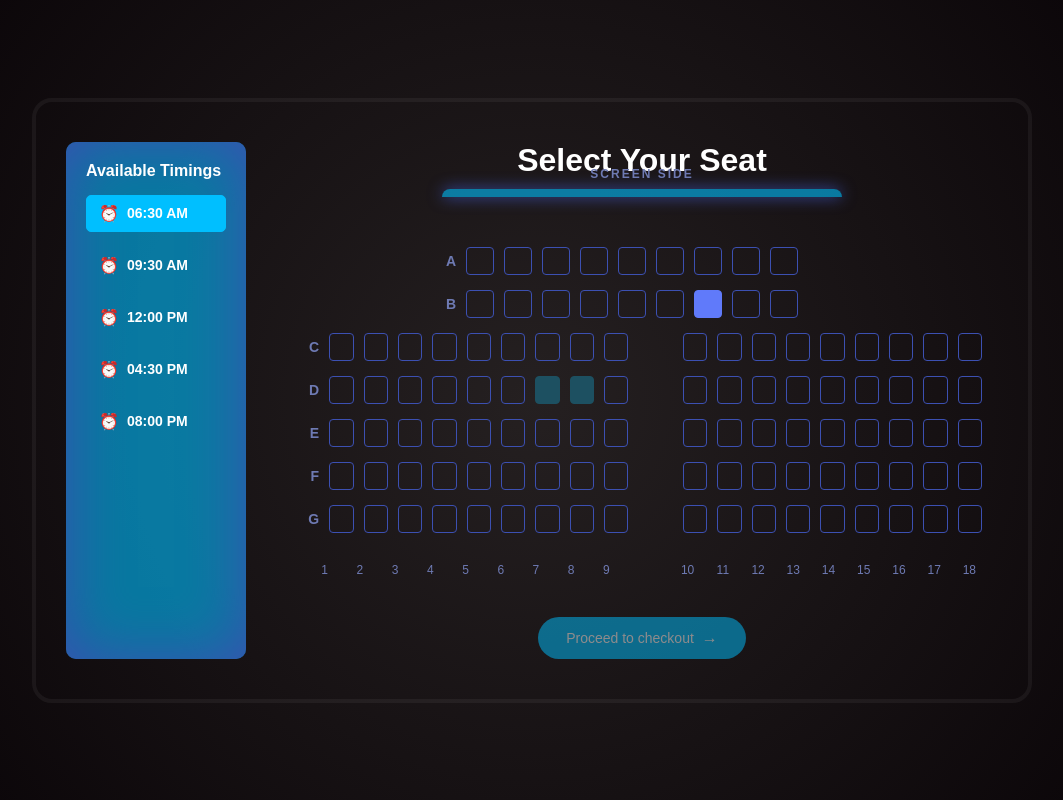
After one commit to ArkQt/tiketiks, a PHP site: page /ticketix/seat-reservation.php in a window 1280 px wide. The commit adds this page. Shown: the whole page, without its empty margins (108-1171 px from the left). Run offline with PHP 8.4, Linux system fonts and the light colour scheme.

Commit message:
Add files via upload

```diff
--- /dev/null
+++ b/css/seats.css
@@ -0,0 +1,206 @@
+* {
+    box-sizing: border-box;
+    margin: 0;
+    padding: 0;
+    font-family: 'Poppins', sans-serif;
+}
+
+body {
+    background: radial-gradient(circle at center, #252021, #090407);
+    color: #fff;
+    min-height: 100vh;
+    display: flex;
+    align-items: center;
+    justify-content: center;
+}
+
+.container {
+    border: 4px solid rgba(255,255,255,0.05);
+    border-radius: 20px;
+    max-width: 1000px;
+    width: 100%;
+    padding: 40px 30px;
+    display: flex;
+    gap: 40px;
+}
+
+/* Timings sidebar */
+aside.timings {
+    background: rgba(0, 191, 255, 0.6);
+    box-shadow: inset 0 0 60px #3C50B2;
+    border-radius: 10px;
+    padding: 20px;
+    width: 180px;
+    font-size: 14px;
+    font-weight: 600;
+}
+aside.timings h3 {
+    margin-bottom: 15px;
+    font-weight: 700;
+    font-size: 16px;
+}
+aside.timings ul {
+    list-style: none;
+}
+aside.timings ul li {
+    display: flex;
+    align-items: center;
+    margin-bottom: 15px;
+    cursor: pointer;
+    color: #fff;
+    padding: 8px 12px;
+    border-radius: 5px;
+    border: 1px solid transparent;
+    transition: background-color 0.3s ease;
+    user-select: none;
+    outline: none;
+}
+aside.timings ul li .icon {
+    margin-right: 8px;
+    font-size: 16px;
+}
+aside.timings ul li.active {
+    background: #00BFFF;
+    border-color: #00BFFF;
+}
+aside.timings ul li:focus {
+    outline: 2px solid #00BFFF;
+    outline-offset: 2px;
+}
+
+/* Seat selection main */
+main.seat-selection {
+    flex: 1;
+    text-align: center;
+}
+
+main.seat-selection h1 {
+    font-weight: 600;
+    margin-bottom: 10px;
+}
+
+/* Screen bar + label */
+.screen {
+    position: relative;
+    margin: 0 auto 50px;
+    max-width: 400px;
+    height: 8px;
+    background: rgba(0, 191, 255, 0.6);
+    box-shadow: 0 0 15px #3C50B2;
+    border-radius: 30px 30px 0 0;
+}
+.screen::before {
+    content: "SCREEN SIDE";
+    position: absolute;
+    top: -22px;
+    left: 50%;
+    transform: translateX(-50%);
+    font-size: 12px;
+    color: #6e7ab3;
+    font-weight: 600;
+    letter-spacing: 2px;
+}
+
+/* Seats wrapper */
+.seats-wrapper {
+    display: flex;
+    flex-direction: column;
+    gap: 15px;
+    max-width: 680px;
+    margin: 0 auto 40px;
+}
+
+/* Row styles */
+.row {
+    display: flex;
+    justify-content: center;
+    align-items: center;
+    gap: 10px;
+}
+
+/* Row labels */
+.row-label {
+    width: 20px;
+    text-align: right;
+    font-size: 14px;
+    font-weight: 600;
+    color: #6e7ab3;
+}
+
+/* Seat numbers below seats */
+.row-labels {
+    justify-content: center;
+    margin-bottom: 0;
+}
+.seat-numbers-bottom {
+    margin-top: 15px;
+}
+
+/* Seat numbers */
+.seat-number {
+    width: 28px;
+    font-size: 12px;
+    color: #6e7ab3;
+    text-align: center;
+}
+
+/* Seat gap */
+.seat-gap {
+    width: 40px;
+}
+
+/* Seats */
+.seat {
+    width: 28px;
+    height: 28px;
+    border-radius: 4px;
+    border: 1.5px solid #3C50B2;
+    background: transparent;
+    cursor: pointer;
+    transition: background 0.3s, border 0.3s;
+    outline: none;
+}
+.seat:hover:not(.booked):not(.selected) {
+    border-color: #607afa;
+}
+.seat.selected {
+    background: #607afa;
+    border-color: #607afa;
+}
+.seat.booked {
+    background: #1d5061;
+    border-color: #1d5061;
+    cursor: not-allowed;
+}
+.seat:focus {
+    outline: 2px solid #00BFFF;
+    outline-offset: 2px;
+}
+
+/* Proceed button */
+.proceed-btn {
+    background: #00BFFF;
+    border: none;
+    border-radius: 40px;
+    padding: 12px 28px;
+    font-weight: 500;
+    font-size: 14px;
+    color: #fff;
+    cursor: pointer;
+    display: inline-flex;
+    align-items: center;
+    gap: 8px;
+    transition: background-color 0.3s ease;
+}
+.proceed-btn span {
+    font-size: 16px;
+    font-weight: 900;
+}
+.proceed-btn:hover:not(:disabled) {
+    background: #0099cc;
+}
+.proceed-btn:disabled {
+    opacity: 0.5;
+    cursor: not-allowed;
+    pointer-events: none;
+}
--- a/search.php
+++ b/search.php
@@ -232,7 +232,7 @@ if (!empty($search_query)) {
             </nav>
         </div>
         <div class="right-section">
-            <button class="ticket-btn">Tickets</button>
+            <button class="ticket-btn">Buy Tickets</button>
             <?php if (isset($_SESSION['logged_in']) && $_SESSION['logged_in']): ?>
                 <span class="welcome-text">Welcome, <?php echo htmlspecialchars($_SESSION['user_name']); ?>!</span>
                 <a href="logout.php" class="login-link"><i class="user-icon"></i> Logout</a>
--- /dev/null
+++ b/seat-reservation.php
@@ -0,0 +1,125 @@
+<!DOCTYPE html>
+<html lang="en">
+<head>
+    <meta charset="UTF-8" />
+    <title>Select Your Seat</title>
+    <link rel="stylesheet" href="css/seats.css" />
+</head>
+<body>
+    <div class="container">
+        <aside class="timings">
+            <h3>Available Timings</h3>
+            <ul id="timing-list">
+                <?php
+                $timings = ["06:30 AM", "09:30 AM", "12:00 PM", "04:30 PM", "08:00 PM"];
+                foreach ($timings as $index => $time) {
+                    $activeClass = ($index === 0) ? "active" : "";
+                    echo "<li tabindex='0' role='button' class='$activeClass' data-time='$time'><span class='icon'>⏰</span> $time</li>";
+                }
+                ?>
+            </ul>
+        </aside>
+
+        <main class="seat-selection">
+            <h1>Select Your Seat</h1>
+            <div class="screen"></div>
+
+            <div class="seats-wrapper">
+                <?php
+                $rows = ['A', 'B', 'C', 'D', 'E', 'F', 'G'];
+                foreach ($rows as $row):
+                    echo '<div class="row"><div class="row-label">' . $row . '</div>';
+                    $totalSeats = 18;
+                    for ($i = 1; $i <= $totalSeats; $i++):
+                        if (($row === 'A' || $row === 'B') && $i > 9) {
+                            if ($i == 10) echo '<div class="seat-gap"></div>';
+                            continue;
+                        }
+                        if ($i == 10) echo '<div class="seat-gap"></div>';
+
+                        // Define which seats are booked
+                        $isBooked = false;
+                        if ($row === 'D' && ($i === 7 || $i === 8)) $isBooked = true;
+
+                        // Define selected seat on B7 as default selected
+                        $isSelected = ($row === 'B' && $i === 7) ? true : false;
+
+                        $classes = "seat";
+                        if ($isSelected) $classes .= " selected";
+                        if ($isBooked) $classes .= " booked";
+                        $disabled = $isBooked ? "aria-disabled='true' tabindex='-1'" : "tabindex='0' role='checkbox' aria-checked='" . ($isSelected ? "true" : "false") . "'";
+                        $dataAttr = "data-seat='$row$i'";
+                        echo "<div class='$classes' $disabled $dataAttr></div>";
+                    endfor;
+                    echo '</div>';
+                endforeach;
+                ?>
+
+                <!-- Seat numbers below all rows -->
+                <div class="row row-labels seat-numbers-bottom">
+                    <div></div>
+                    <?php for ($i = 1; $i <= 18; $i++): ?>
+                        <?php if ($i == 10): ?>
+                            <div class="seat-gap"></div>
+                        <?php endif; ?>
+                        <div class="seat-number"><?php echo $i; ?></div>
+                    <?php endfor; ?>
+                </div>
+            </div>
+
+            <button id="proceed-btn" class="proceed-btn" disabled>
+                Proceed to checkout <span>→</span>
+            </button>
+        </main>
+    </div>
+
+    <script>
+        // Timing selection
+        const timingList = document.getElementById('timing-list');
+        const timingItems = timingList.querySelectorAll('li');
+
+        timingList.addEventListener('click', e => {
+            if (e.target && e.target.tagName === 'LI' && !e.target.classList.contains('active')) {
+                timingItems.forEach(li => li.classList.remove('active'));
+                e.target.classList.add('active');
+            }
+        });
+
+        // Seat selection
+        const seatsWrapper = document.querySelector('.seats-wrapper');
+        const seats = seatsWrapper.querySelectorAll('.seat:not(.booked)');
+        const proceedBtn = document.getElementById('proceed-btn');
+
+        let selectedSeats = new Set();
+
+        seats.forEach(seat => {
+            seat.addEventListener('click', () => {
+                const seatId = seat.getAttribute('data-seat');
+                if (seat.classList.contains('selected')) {
+                    seat.classList.remove('selected');
+                    seat.setAttribute('aria-checked', 'false');
+                    selectedSeats.delete(seatId);
+                } else {
+                    seat.classList.add('selected');
+                    seat.setAttribute('aria-checked', 'true');
+                    selectedSeats.add(seatId);
+                }
+                proceedBtn.disabled = selectedSeats.size === 0;
+            });
+
+            // Keyboard accessibility
+            seat.addEventListener('keydown', (e) => {
+                if (e.key === ' ' || e.key === 'Enter') {
+                    e.preventDefault();
+                    seat.click();
+                }
+            });
+        });
+
+        // Proceed button
+        proceedBtn.addEventListener('click', () => {
+            alert('Selected timing: ' + document.querySelector('.timings .active').dataset.time + '\nSelected Seats: ' + [...selectedSeats].join(', '));
+        });
+    </script>
+</body>
+</html>
```
Also changed, not shown: TICKETIX NI CLAIRE.php (+37 -17 lines).
